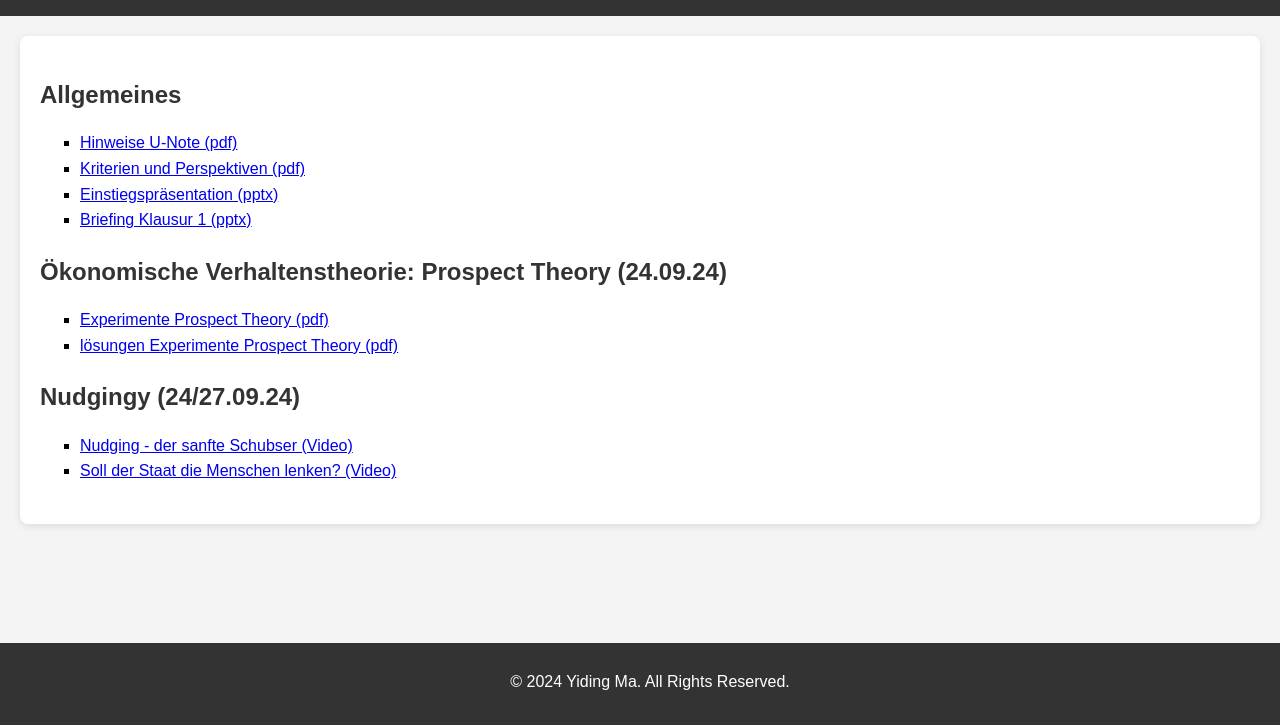
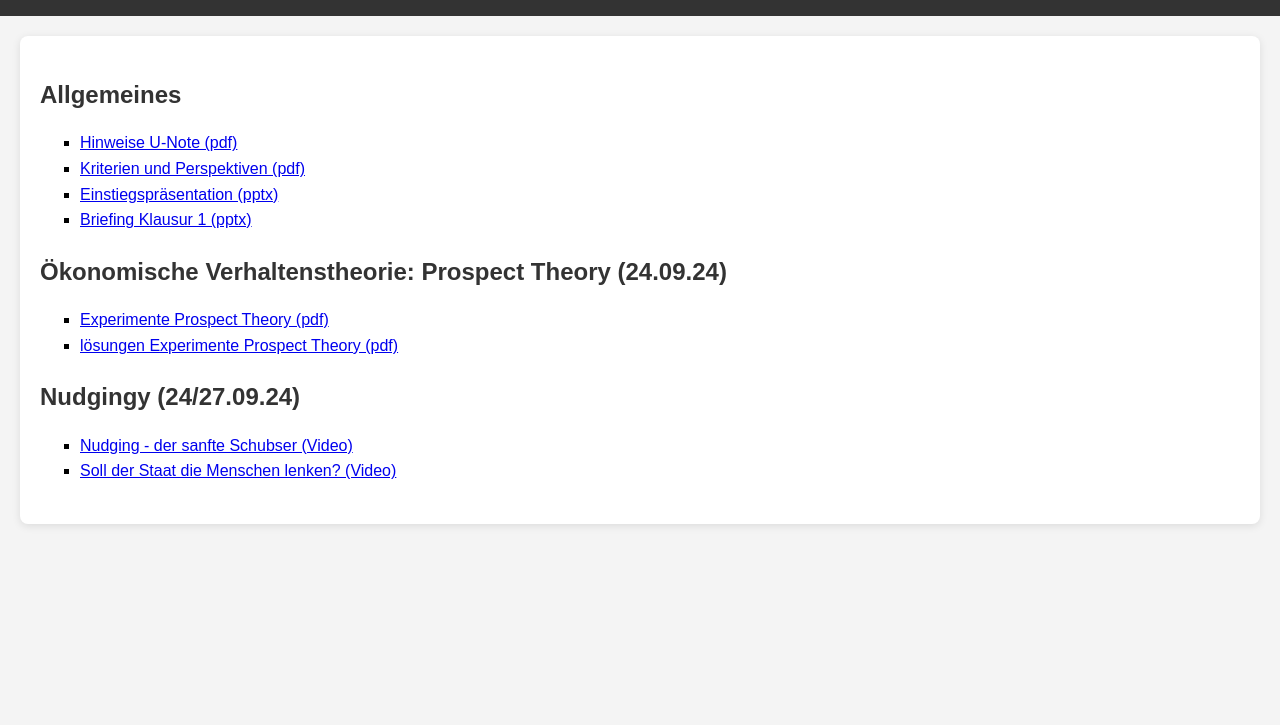
Before and after one commit to wirtschaftsklausur1/wirtschaftsklausur1.github.io, a plain HTML site: page index.html in a window 1280 px wide. Shown: the part 75-800 px from the top of the page. Drawn offline with Linux system fonts and the light colour scheme.

Commit message:
Update index.html

```diff
--- a/index.html
+++ b/index.html
@@ -48,8 +48,5 @@
         </section>
     </main>
 
-    <footer>
-        <p>&copy; 2024 Yiding Ma. All Rights Reserved.</p>
-    </footer>
 </body>
 </html>
```
